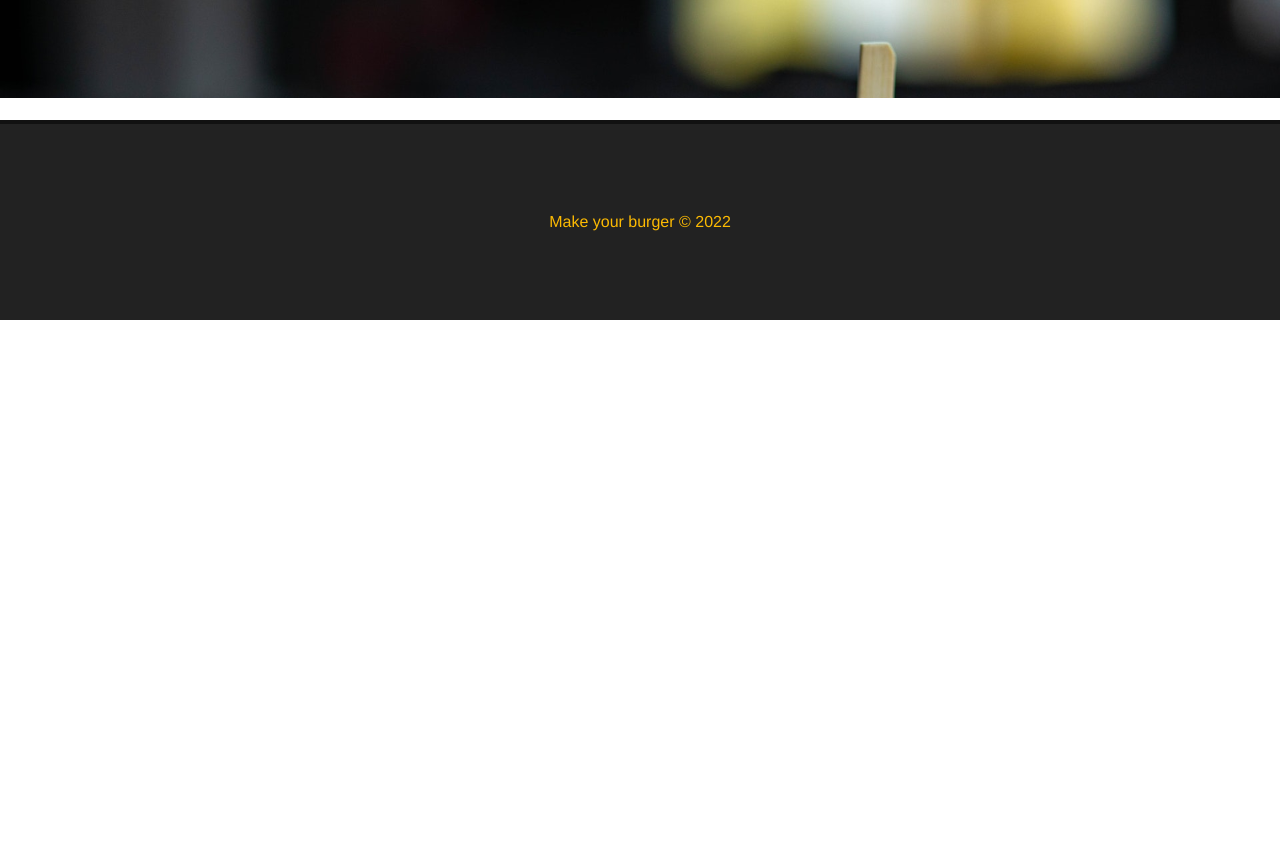
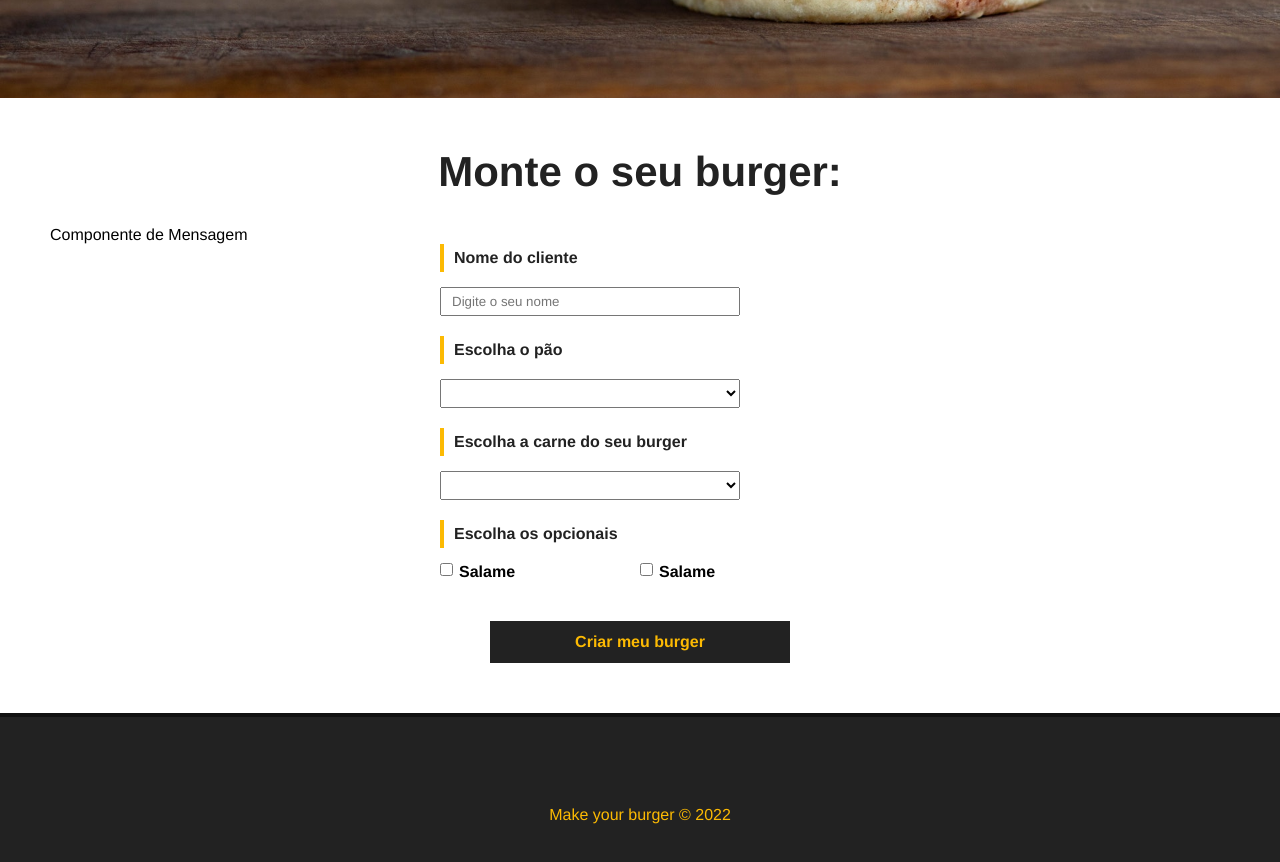
Before and after one commit to marciocrodrigues/vue-horadecodar-projeto, a Vue app: page / in a window 1280 px wide. Shown: the part 480-1342 px from the top of the page. Before the commit the page ends 878 px from the top, so only its background shows below. Built offline with nearby package versions, Linux system fonts and the light colour scheme.

Commit message:
formulario e correções do estilo

```diff
--- a/src/App.vue
+++ b/src/App.vue
@@ -24,19 +24,13 @@
   * {
     font-family: Helvetica;
     padding: 0;
-    margin: 0 auto;
+    margin: 0;
     box-sizing: border-box;
   }
-
-  body {
-    height: 100vh;
-  }
-
   .main-container {
     margin: 50px;
     min-height: 250px;
   }
-
   h1 {
     text-align: center;
     font-size: 42px;
--- a/src/components/Banner.vue
+++ b/src/components/Banner.vue
@@ -11,14 +11,13 @@
 <style scoped>
     #main-banner {
     background-image: url('../../public/img/burger.jpg');
-        background-position: 0 -600px;
+    background-position: 0 -250px;
     background-size: cover;
     height: 500px;
     display: flex;
     align-items: center;
     justify-content: flex-start;
   }
-
   #main-banner h1 {
     color: #FFF;
     text-align: center;
--- /dev/null
+++ b/src/components/BurgerForm.vue
@@ -0,0 +1,106 @@
+<template>
+    <div>
+        <p>Componente de Mensagem</p>
+        <div>
+            <form id="burger-form">
+                <div class="input-container">
+                    <label for="nome">Nome do cliente</label>
+                    <input type="text" id="nome" name="nome" v-model="nome" placeholder="Digite o seu nome" />
+                </div>
+                <div class="input-container">
+                    <label for="pao">Escolha o pão</label>
+                    <select name="pao" id="pao" v-model="pao">
+                        <option value="">Selecione o seu pão</option>
+                        <option value="integral">Integral</option>
+                    </select>
+                </div>
+                <div class="input-container">
+                    <label for="carne">Escolha a carne do seu burger</label>
+                    <select name="carne" id="carne" v-model="carne">
+                        <option value="">Selecione o tipo da carne</option>
+                        <option value="maminha">Maminha</option>
+                    </select>
+                </div>
+                <div id="opcionais-container" class="input-container">
+                    <label id="opcionais-title" for="opcionais">Escolha os opcionais</label>
+                    <div class="checkbox-container">
+                        <input type="checkbox" name="opcionais" v-model="opcionais" value="salame">
+                        <span>Salame</span>
+                    </div>
+                    <div class="checkbox-container">
+                        <input type="checkbox" name="opcionais" v-model="opcionais" value="salame">
+                        <span>Salame</span>
+                    </div>
+                </div>
+                <div class="input-container">
+                    <input class="submit-btn" type="submit" value="Criar meu burger">
+                </div>
+            </form>
+        </div>
+    </div>
+</template>
+
+<script>
+export default {
+    name: 'BurgerForm'
+}
+</script>
+
+<style scoped>
+    #burger-form {
+    max-width: 400px;
+    margin: 0 auto;
+  }
+  .input-container {
+    display: flex;
+    flex-direction: column;
+    margin-bottom: 20px;
+  }
+  label {
+    font-weight: bold;
+    margin-bottom: 15px;
+    color: #222;;
+    padding: 5px 10px;
+    border-left: 4px solid #fcba03;
+  }
+  input, select {
+    padding: 5px 10px;
+    width: 300px;
+  }
+  #opcionais-container {
+    flex-direction: row;
+    flex-wrap: wrap;
+  }
+  #opcionais-title {
+    width: 100%;
+  }
+  .checkbox-container {
+    display: flex;
+    align-items: flex-start;
+    width: 50%;
+    margin-bottom: 20px;
+  }
+  .checkbox-container span,
+  .checkbox-container input {
+    width: auto;
+  }
+  .checkbox-container span {
+    margin-left: 6px;
+    font-weight: bold;
+  }
+  .submit-btn {
+    background-color: #222;
+    color:#fcba03;
+    font-weight: bold;
+    border: 2px solid #222;
+    padding: 10px;
+    font-size: 16px;
+    margin: 0 auto;
+    cursor: pointer;
+    transition: .5s;
+  }
+  .submit-btn:hover {
+    background-color: transparent;
+    color: #222;
+  }
+</style>
--- a/src/components/Footer.vue
+++ b/src/components/Footer.vue
@@ -14,11 +14,10 @@
     height: 200px;
     background-color: #222;
     border-top: 4px solid #111;
-        color: #FCBA03;
+    color: #fcba03;
     display: flex;
     align-items: center;
     justify-content: center;
-        position: absolute;
     bottom: 0;
     width: 100%;
   }
--- a/src/views/Home.vue
+++ b/src/views/Home.vue
@@ -3,17 +3,19 @@
         <Banner />
         <div class="main-container">
             <h1>Monte o seu burger:</h1>
-            <p>formulario</p>
+            <BurgerForm />
         </div>
     </div>
 </template>
 <script>
 import Banner from '../components/Banner.vue';
+import BurgerForm from '../components/BurgerForm.vue';
 
 export default {
     name: 'Home',
     components: {
-        Banner
+        Banner,
+        BurgerForm
     }
 }
 </script>
```
Lines whose indentation alone changed are shown as unchanged.
